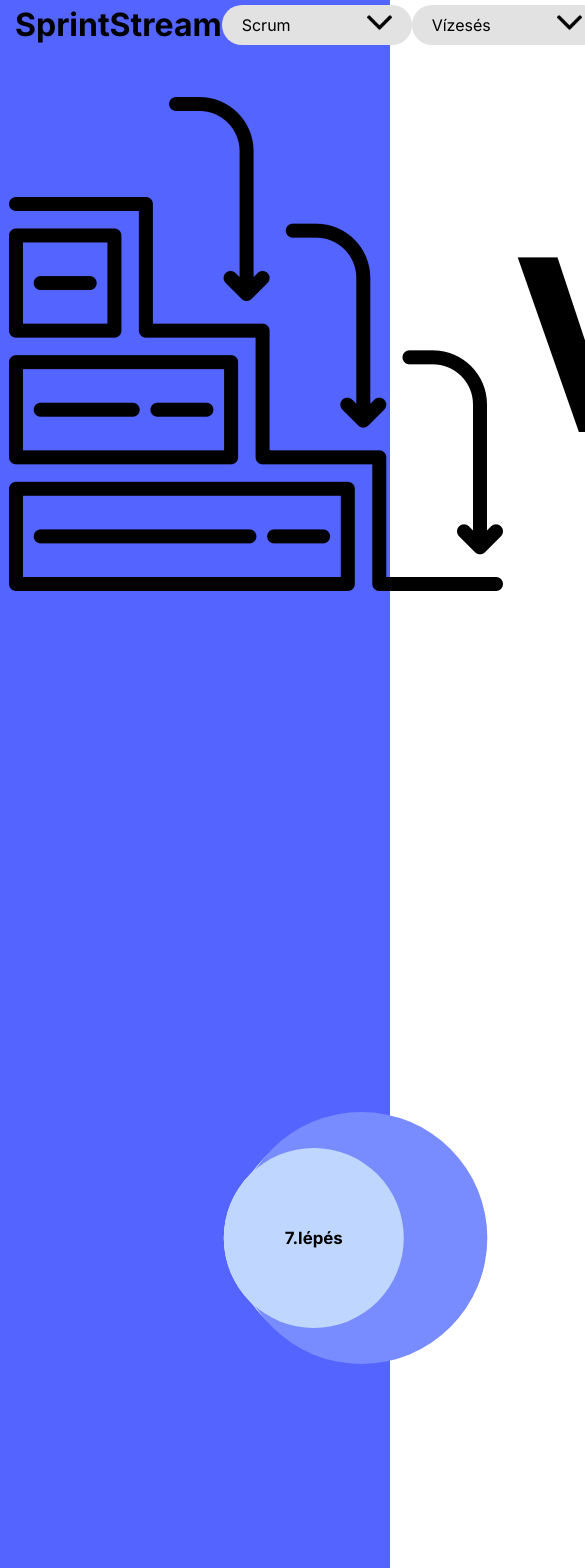
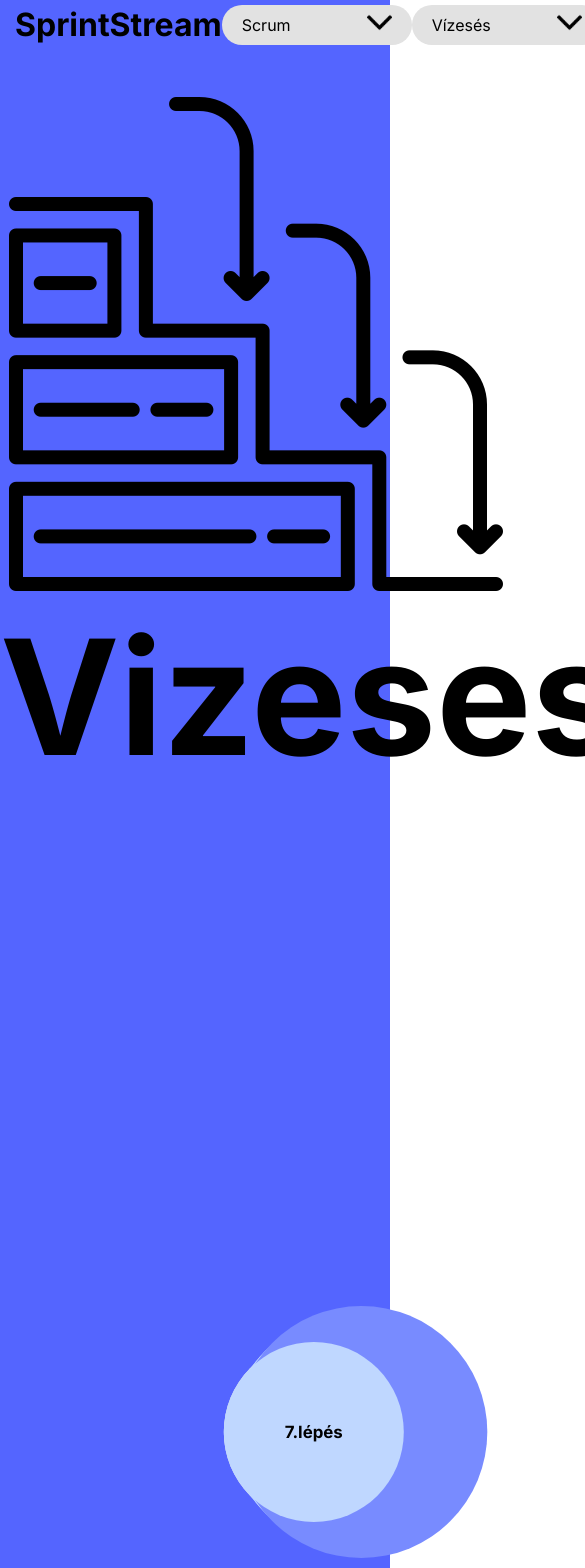
Before and after one commit to WR0NGTH3HU4/SprintStream, a SvelteKit app in the folder app/: page /vizeses_oldal in a window 390 px wide. Shown: the top 1568 px of the page, 585 px wide, since content can reach past the window. Built offline with nearby package versions, Linux system fonts and the light colour scheme.

Commit message:
media queryk

```diff
--- a/app/src/routes/vizeses_oldal/+page.svelte
+++ b/app/src/routes/vizeses_oldal/+page.svelte
@@ -7,10 +7,10 @@
         </div>
         <div class="main">
             <div on:click={elso} class="kor kor1">
-                <h3>1.lépés</h3>
+                <h3>2.lépés</h3>
             </div>
             <div on:click={masodik} class="kor kor2">
-                <h3>2.lépés</h3>
+                <h3>1.lépés</h3>
             </div>
             <div on:click={harmadik} class="kor kor3">
                 <h3>3.lépés</h3>
@@ -182,11 +182,14 @@
   box-shadow: -407px 0 0 400px #E3E3E3;
 }
     .main{
+        top: none;
+        right: none;
         border-color: #5465FF;
         display: flex;
         flex-direction: row;
         justify-content: center;
         align-items: center;
+        flex-wrap: wrap;
     }
 
     .egesz{
@@ -202,7 +205,7 @@
         justify-content:center;
         align-items: center;
         align-content: space-between;
-        position:relative;
+
 
     }
     .cim{
@@ -214,6 +217,7 @@
         align-items: center;
         padding-bottom: 20%;
         padding-top: 10%;
+        flex-wrap: wrap;
     }
     .cim h1{
         font-size: 15rem;
@@ -227,6 +231,7 @@
         border-radius: 100%;
         text-align: center;
         font-size: 150%;
+
     }
 
     .kor1{
@@ -346,6 +351,7 @@
         flex-direction: row;
         justify-content: center;
         align-content: space-between;
+        flex-wrap: wrap;
 
     }
 
@@ -377,7 +383,7 @@
         display: block;
 
     }
-    @media screen and (min-width: 750px){
+    @media screen and (min-width: 700px){
         .main{
 
         height: 70rem;
@@ -494,11 +500,17 @@
             transform: scale(.55) translate(45%,0%);
             font-size: 200%;
         }
+        .cim h1{
+            font-size: 13rem;
+        }
     }
     @media screen and (max-width: 950px){
         .kor{
             transform: scale(.55) translate(55%,0%);
             font-size: 200%;
+        }
+        .cim h1{
+            font-size: 12rem;
         }
     }
     @media screen and (max-width: 825px){
@@ -512,6 +524,9 @@
             transform: scale(.50) translate(63%,0%);
             font-size: 200%;
         }
+        .cim h1{
+            font-size: 10rem;
+        }
     }
     @media screen and (max-width: 760px){
         .kor{
@@ -519,22 +534,7 @@
             font-size: 200%;
         }
     }
-    @media screen and (max-width: 750px){
-        .kor{
-            font-size: 200%;
-            top:none;
-            right: none;
-            bottom: none;
-            left:none;
 
-        }
-        .main{
-            position: relative;
-            display: flex;
-            flex-direction:row;
-
-        }
-    }
     .kor:hover{
         animation: kiemeles 4s infinite;
     }
@@ -646,8 +646,8 @@
 
     function elso(){
         if(kapcsolas_1==false){
-            index=0;
-            cim_index=0
+            index=4;
+            cim_index=1;
             olvasas.style.display="flex";
             szovegek.style.display="flex";
             nyilak.style.display="flex";
@@ -661,8 +661,8 @@
     }
     function masodik(){
         if(kapcsolas_2==false){
-            index=4
-            cim_index=1;
+            index=0;
+            cim_index=0;
             olvasas.style.display="flex";
             szovegek.style.display="flex";
             nyilak.style.display="flex";
```
